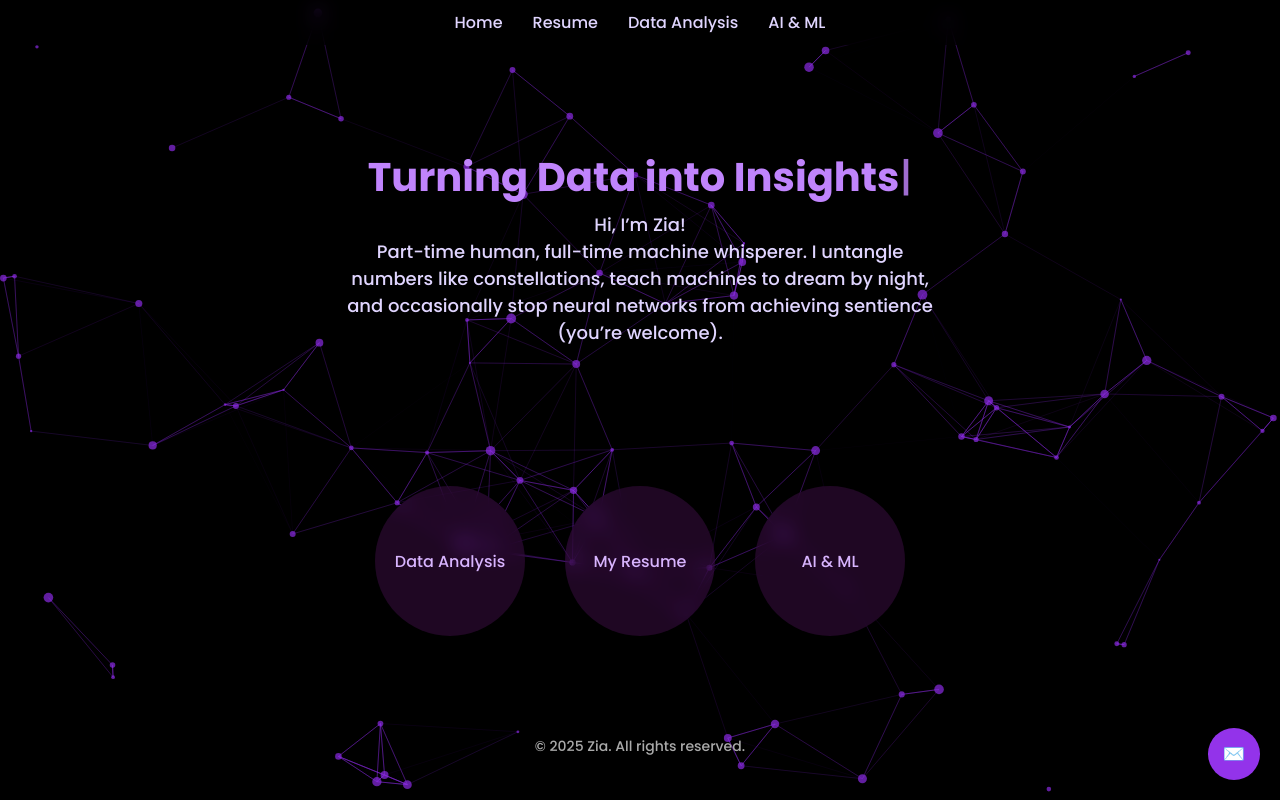
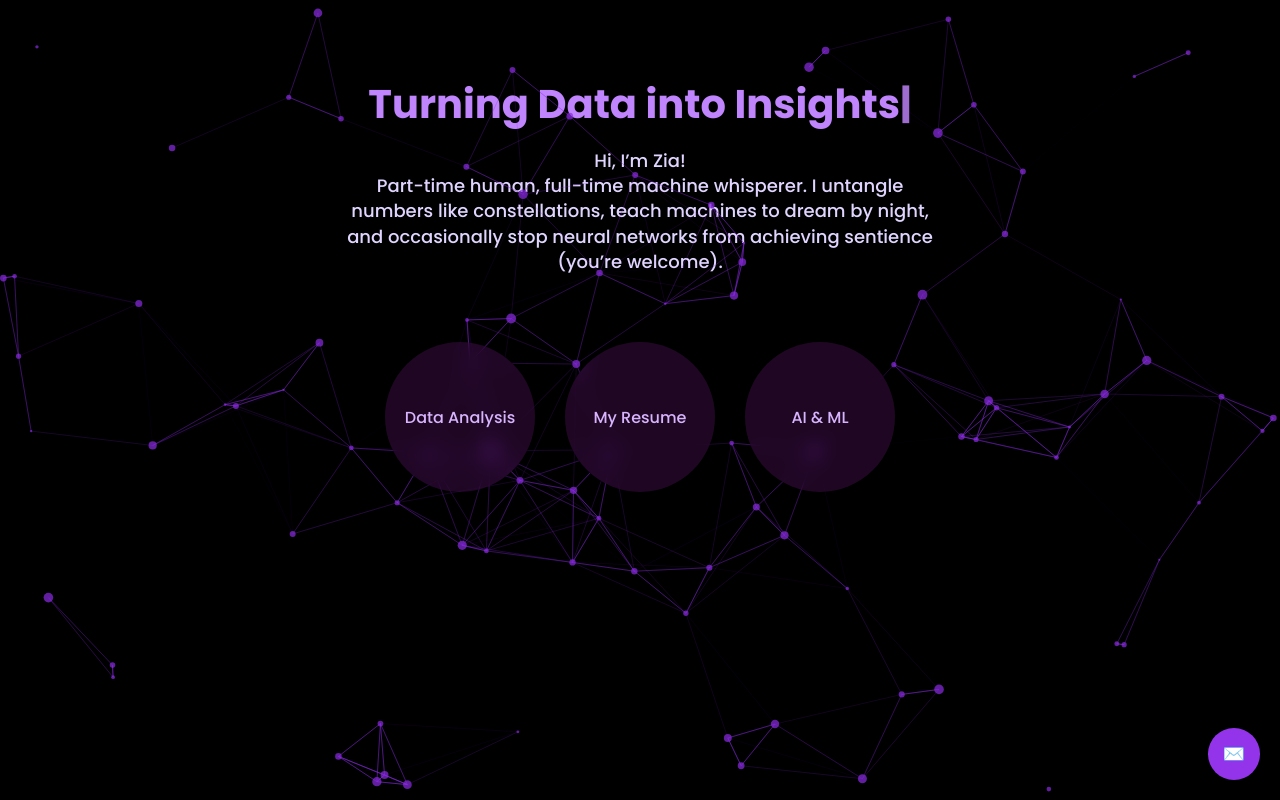
Before and after one commit to ZiaBytesCookies/netflix_data_analysis, a plain HTML site: page index.html in a window 1280 px wide. Drawn offline with nearby package versions, Linux system fonts and the light colour scheme.

Commit message:
Update index.html

```diff
--- a/index.html
+++ b/index.html
@@ -8,14 +8,13 @@
   <!-- Google Fonts -->
   <style>
     @import url('https://fonts.googleapis.com/css2?family=Poppins:wght@300;500;700&display=swap');
+    *, *::before, *::after { box-sizing: border-box; }
   </style>
 
   <!-- Typed.js -->
   <script src="https://cdn.jsdelivr.net/npm/typed.js@2.0.12"></script>
 
   <style>
-    /* ——— Base ——— */
-    *, *::before, *::after { box-sizing: border-box; }
     body {
       margin: 0;
       font-family: 'Poppins', sans-serif;
@@ -28,43 +27,26 @@
     }
     a { color: inherit; text-decoration: none; }
 
-    /* ——— Navbar ——— */
-    nav {
-      position: fixed;
-      top: 0;
-      width: 100%;
-      background: rgba(0,0,0,0.5);
-      backdrop-filter: blur(10px);
-      z-index: 5;
-    }
-    nav ul {
-      display: flex;
-      justify-content: center;
-      list-style: none;
-      margin: 0; padding: 10px 0;
-      gap: 30px;
-    }
-    nav a {
-      font-weight: 500;
-      transition: color 0.3s;
-    }
-    nav a:hover { color: #f0abfc; }
-
-    /* ——— Hero ——— */
+    /* Hero */
     #home {
       text-align: center;
-      padding: 120px 20px 60px;
-      position: relative;
-      z-index: 1;
+      padding: 80px 20px 10px;
     }
     #home h1 {
       color: #c084fc;
       font-size: 2.5rem;
-      margin-bottom: 10px;
+      margin: 0;
       line-height: 1.2;
     }
+    #home p {
+      margin-top: 20px;
+      max-width: 600px;
+      margin-left: auto;
+      margin-right: auto;
+      font-size: 18px;
+      line-height: 1.4;
+    }
     .typed-cursor {
-      font-weight: 500;
       color: #c084fc;
       animation: blink 0.7s infinite;
     }
@@ -72,41 +54,31 @@
       0%,100% { opacity: 1; }
       50% { opacity: 0; }
     }
-    #home p {
-      max-width: 600px;
-      margin: 0 auto;
-      font-size: 18px;
-      line-height: 1.5;
-    }
 
-    /* ——— Circular Cards ——— */
+    /* Circular Cards */
     .projects {
       display: flex;
       justify-content: center;
       align-items: center;
-      gap: 40px;
-      padding: 80px 20px;
+      gap: 30px;
+      padding: 40px 20px;
       flex-wrap: wrap;
-      position: relative;
-      z-index: 1;
     }
     .card.circular {
       position: relative;
       width: 150px;
       height: 150px;
       border-radius: 50%;
-      background: rgba(156,39,176,0.2); /* slightly purple */
+      background: rgba(156,39,176,0.2);
       backdrop-filter: blur(10px);
       overflow: hidden;
       cursor: pointer;
       transition: width 0.3s ease, height 0.3s ease;
     }
-    /* absolutely center the title inside the circle */
     .card-title {
       position: absolute;
       top: 50%; left: 50%;
       transform: translate(-50%, -50%);
-      margin: 0;
       font-size: 1rem;
       font-weight: 500;
       color: #d8b4fe;
@@ -161,7 +133,7 @@
       opacity: 1;
     }
 
-    /* ——— Floating Contact Button ——— */
+    /* Contact Button */
     #contact-btn {
       position: fixed;
       bottom: 20px;
@@ -174,14 +146,12 @@
       font-size: 18px;
       cursor: pointer;
       box-shadow: 0 4px 10px rgba(0,0,0,0.5);
+      transition: transform 0.3s;
       z-index: 5;
-      transition: transform 0.3s;
     }
-    #contact-btn:hover {
-      transform: scale(1.1);
-    }
+    #contact-btn:hover { transform: scale(1.1); }
 
-    /* ——— Modal ——— */
+    /* Modal */
     .modal {
       position: fixed;
       top: 0; left: 0;
@@ -190,53 +160,32 @@
       display: flex;
       align-items: center;
       justify-content: center;
-      opacity: 0;
-      visibility: hidden;
+      opacity: 0; visibility: hidden;
       transition: opacity 0.3s ease;
       z-index: 10;
     }
-    .modal.visible {
-      opacity: 1;
-      visibility: visible;
-    }
+    .modal.visible { opacity: 1; visibility: visible; }
     .modal-content {
       background: rgba(255,255,255,0.05);
       backdrop-filter: blur(10px);
       padding: 30px;
       border-radius: 15px;
       text-align: center;
-      max-width: 400px;
-      width: 90%;
+      width: 90%; max-width: 400px;
       position: relative;
-    }
-    .modal-content h3 {
-      margin-top: 0;
-      color: #d8b4fe;
-    }
-    .modal-content p,
-    .modal-content a {
-      margin: 12px 0;
-      display: block;
-      font-size: 16px;
     }
     .close-btn {
       position: absolute;
       top: 15px; right: 15px;
-      background: none;
-      border: none;
-      font-size: 24px;
-      color: #e0d5ff;
+      background: none; border: none;
+      font-size: 24px; color: #e0d5ff;
       cursor: pointer;
     }
 
-    /* ——— Footer ——— */
     footer {
       text-align: center;
       padding: 20px;
-      font-size: 14px;
       color: #aaa;
-      position: relative;
-      z-index: 1;
     }
 
     @media (max-width: 600px) {
@@ -246,28 +195,20 @@
 </head>
 <body>
 
-  <!-- tsParticles background -->
+  <!-- tsParticles -->
   <div id="tsparticles"></div>
-
-  <!-- Navbar -->
-  <nav>
-    <ul>
-      <li><a href="#home">Home</a></li>
-      <li><a href="#resume-card">Resume</a></li>
-      <li><a href="#data-card">Data Analysis</a></li>
-      <li><a href="#ai-card">AI & ML</a></li>
-    </ul>
-  </nav>
 
   <!-- Hero -->
   <section id="home">
     <h1>Turning Data into <span id="typed"></span></h1>
-    <p>Hi, I’m Zia! <br> Part-time human, full-time machine whisperer. I untangle numbers like constellations, teach machines to dream by night, and occasionally stop neural networks from achieving sentience (you’re welcome).</p>
+    <p>
+      Hi, I’m Zia!<br>
+      Part-time human, full-time machine whisperer. I untangle numbers like constellations, teach machines to dream by night, and occasionally stop neural networks from achieving sentience (you’re welcome).
+    </p>
   </section>
 
-  <!-- Circular Cards Section -->
+  <!-- Circular Cards -->
   <div class="projects">
-    <!-- Data Analysis -->
     <div class="card circular" id="data-card">
       <div class="card-title">Data Analysis</div>
       <div class="card-content">
@@ -279,8 +220,6 @@
         </ul>
       </div>
     </div>
-
-    <!-- Resume -->
     <div class="card circular" id="resume-card">
       <div class="card-title">My Resume</div>
       <div class="card-content">
@@ -291,8 +230,6 @@
         </ul>
       </div>
     </div>
-
-    <!-- AI & ML -->
     <div class="card circular" id="ai-card">
       <div class="card-title">AI &amp; ML</div>
       <div class="card-content">
@@ -306,7 +243,7 @@
     </div>
   </div>
 
-  <!-- Floating Contact Button -->
+  <!-- Contact Button -->
   <button id="contact-btn">✉️</button>
 
   <!-- Contact Modal -->
@@ -320,12 +257,8 @@
     </div>
   </div>
 
-  <footer>© 2025 Zia. All rights reserved.</footer>
-
-  <!-- tsParticles bundle -->
   <script src="https://cdn.jsdelivr.net/npm/tsparticles@2.11.1/tsparticles.bundle.min.js"></script>
   <script>
-    // initialize particles
     tsParticles.load("tsparticles", {
       background: { color: { value: "transparent" } },
       fpsLimit: 60,
@@ -345,7 +278,6 @@
       detectRetina: true
     });
 
-    // Typed.js initialization
     document.addEventListener('DOMContentLoaded', () => {
       new Typed('#typed', {
         strings: ['Decisions', 'Insights', 'AI Solutions', 'Action'],
@@ -356,7 +288,6 @@
       });
     });
 
-    // Contact modal toggling
     const btn = document.getElementById('contact-btn');
     const modal = document.getElementById('contact-modal');
     const close = modal.querySelector('.close-btn');
```
